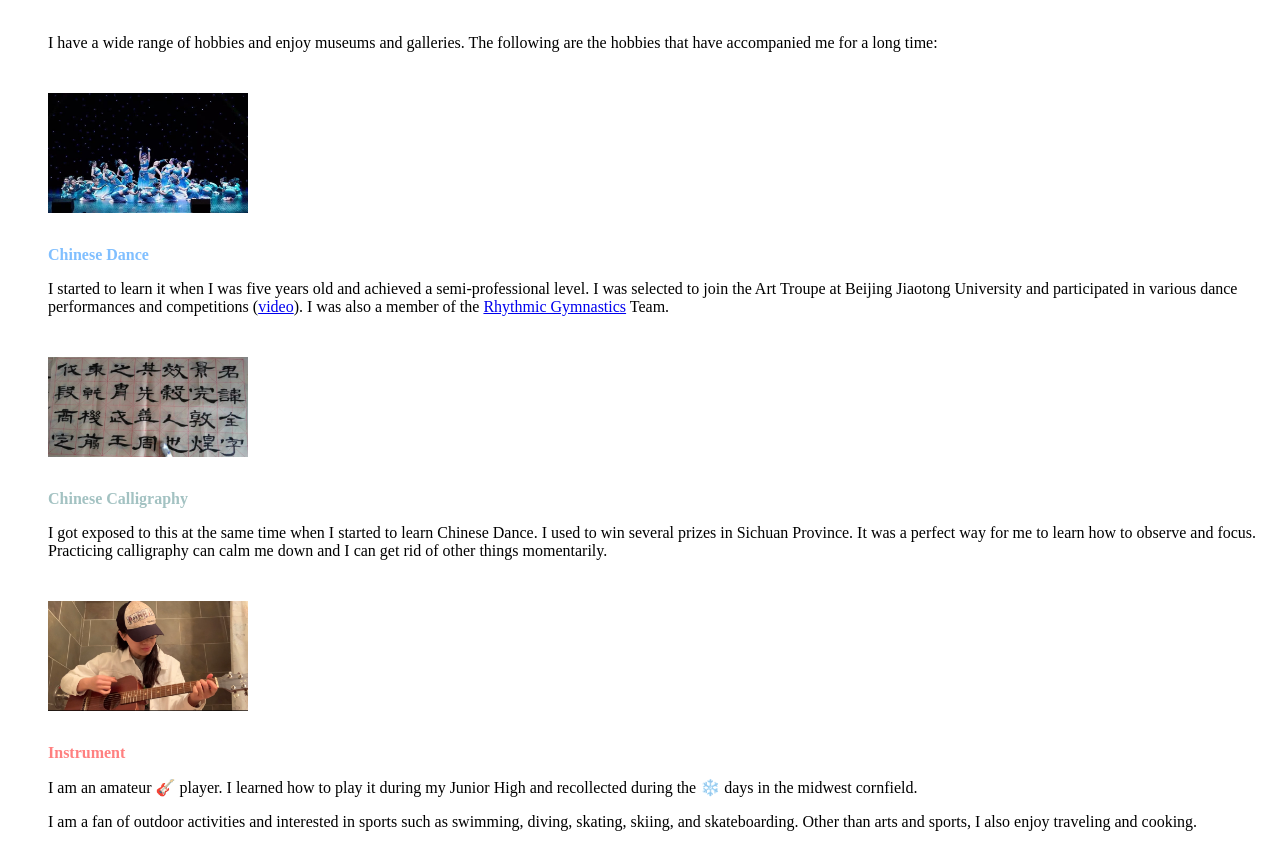
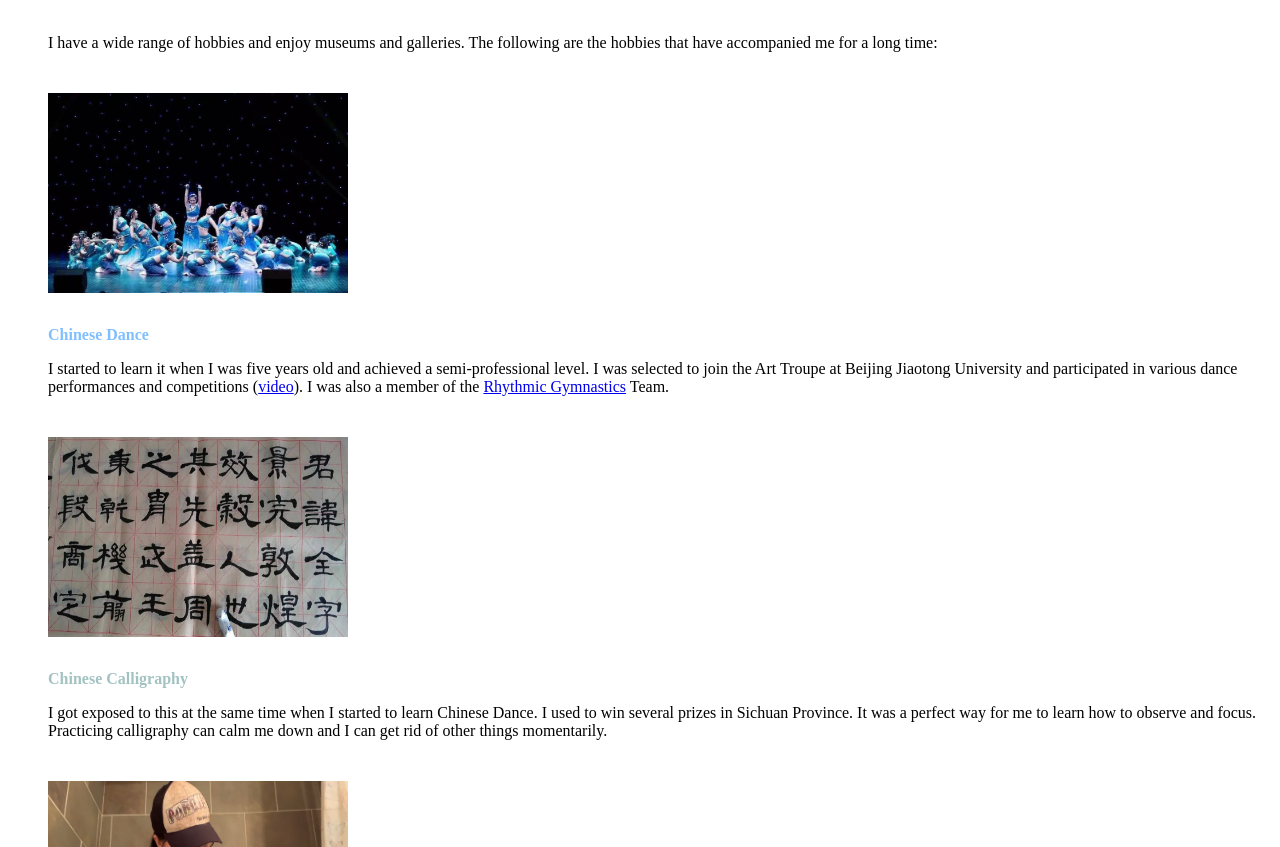
Before and after one commit to YangjiaoChen/YangjiaoChen.github.io, a Jekyll site: the page built from personal.html, in a window 1280 px wide. Shown: the part 108-955 px from the top of the page. Built offline with Jekyll 4.4.1, drawn with Linux system fonts in a browser that asks for light colours; grey boxes are pictures that could not be loaded.

Commit message:
Update personal.html

```diff
--- a/personal.html
+++ b/personal.html
@@ -29,9 +29,9 @@ title: "Yangjiao Chen: personal"
   </div>
 </div>
   <div class="row">
-  <div class="col-md-3">
-    <img src="imgs/dance.jpg"  width="200"
-         height="120" style="margin-top: 25px; margin-bottom: 15px" >
+  <div class="col-md-5">
+    <img src="imgs/dance.jpg"  width="300"
+         height="200" style="margin-top: 25px; margin-bottom: 15px" >
   </div>
   <div class="col-md-6">
       <br />
@@ -44,9 +44,9 @@ I was also a member of the <a href="https://v.youku.com/v_show/id_XODM1MzUxMzY0.
 </div>
 
   <div class="row">
-  <div class="col-md-3">
-    <img src="imgs/calligraphy.jpg"  width="200"
-         height="100" style="margin-top: 25px; margin-bottom: 15px" >
+  <div class="col-md-5">
+    <img src="imgs/calligraphy.jpg"  width="300"
+         height="200" style="margin-top: 25px; margin-bottom: 15px" >
   </div>
   <div class="col-md-6">
       <br />
@@ -57,9 +57,9 @@ I was also a member of the <a href="https://v.youku.com/v_show/id_XODM1MzUxMzY0.
   </div>
 </div>
 <div class="row">
-  <div class="col-md-3">
-    <img src="imgs/guitar.jpg"  width="200"
-         height="110" style="margin-top: 25px; margin-bottom: 15px" >
+  <div class="col-md-5">
+    <img src="imgs/guitar.jpg"  width="300"
+         height="200" style="margin-top: 25px; margin-bottom: 15px" >
   </div>
   <div class="col-md-6">
       <br />
```
